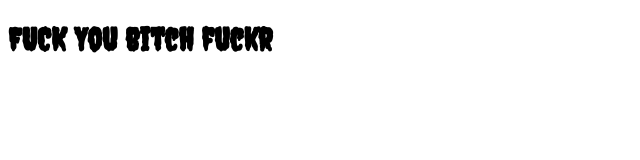
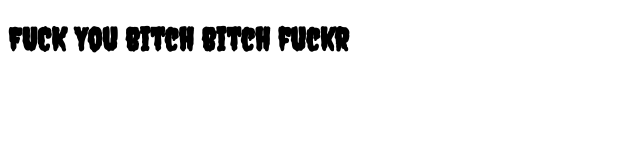
Before and after one commit to medic8dcloud/studio-web, a plain HTML site: page index.html in a window 1280 px wide. Shown: the whole page, without its empty margins (0-640 px from the left). Drawn offline with Linux system fonts and the light colour scheme.

Commit message:
what wull happen?

```diff
--- a/index.html
+++ b/index.html
@@ -15,6 +15,6 @@
     </style>
   </head>
   <body>
-    <h1 class="creepy-text">FUCK You bitch fuckr</h1>
+    <h1 class="creepy-text">FUCK You bitch bitch fuckr</h1>
   </body>
 </html>
```
